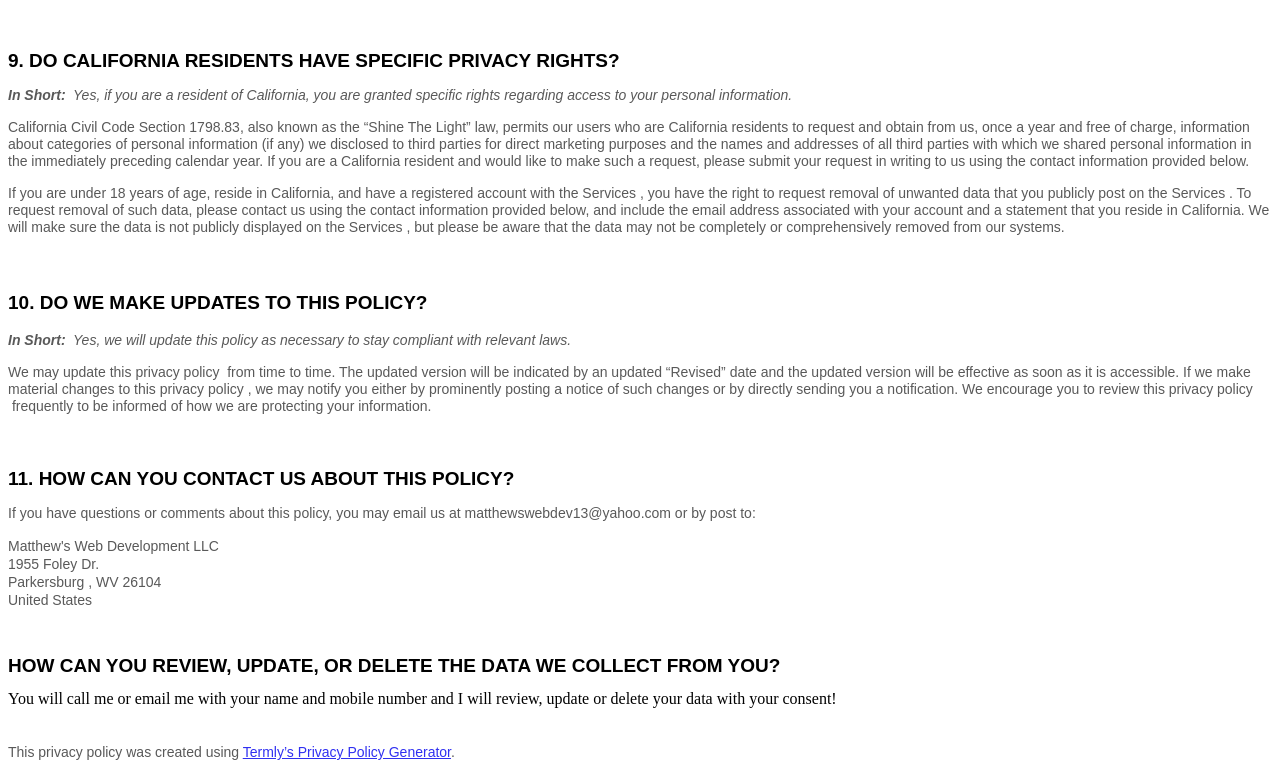
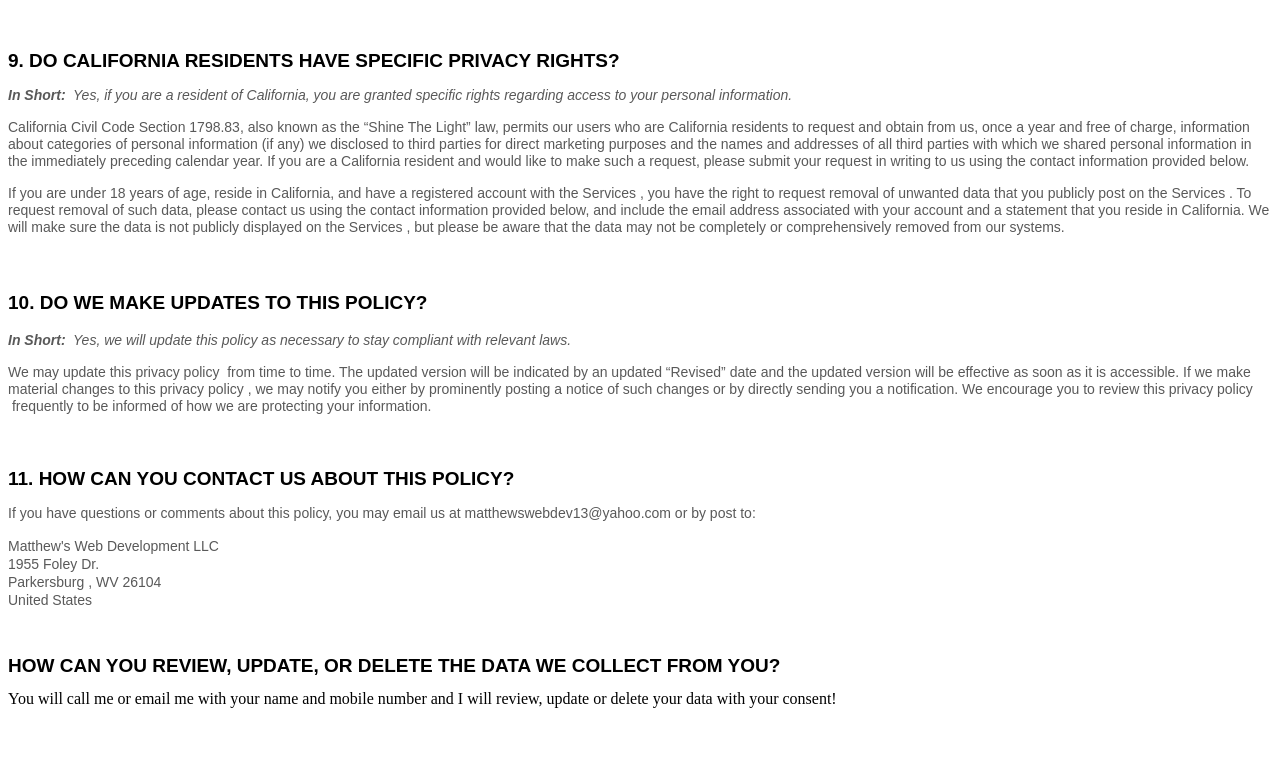
Before and after one commit to mattk24/Main-Site, a plain HTML site: page privacy.html in a window 1280 px wide. Shown: the part 3033-3801 px from the top of the page. After the commit the page ends 3769 px from the top, so only its background shows below. Drawn offline with Linux system fonts and the light colour scheme.

Commit message:
Update privacy.html

```diff
--- a/privacy.html
+++ b/privacy.html
@@ -956,10 +956,7 @@
                 your data with your consent!
             </div>
     </div>
-    <div style="color: #595959;font-size: 14px;font-family: Arial;padding-top:16px;">This privacy policy was created
-        using <a style="color: rgb(48, 48, 241) !important;"
-            href="https://termly.io/products/privacy-policy-generator/?ftseo">Termly’s Privacy Policy Generator</a>.
-    </div>
+
 </body>
 
 </html>
```
